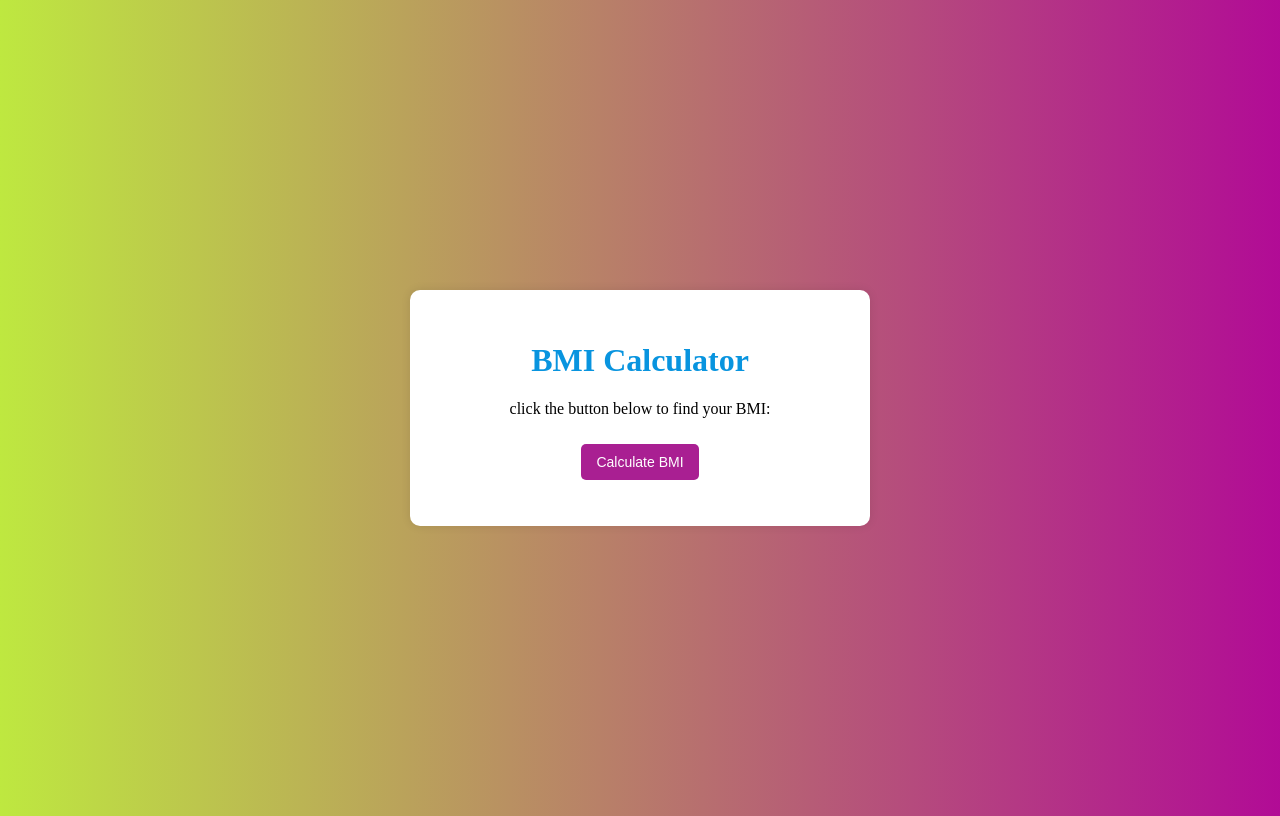
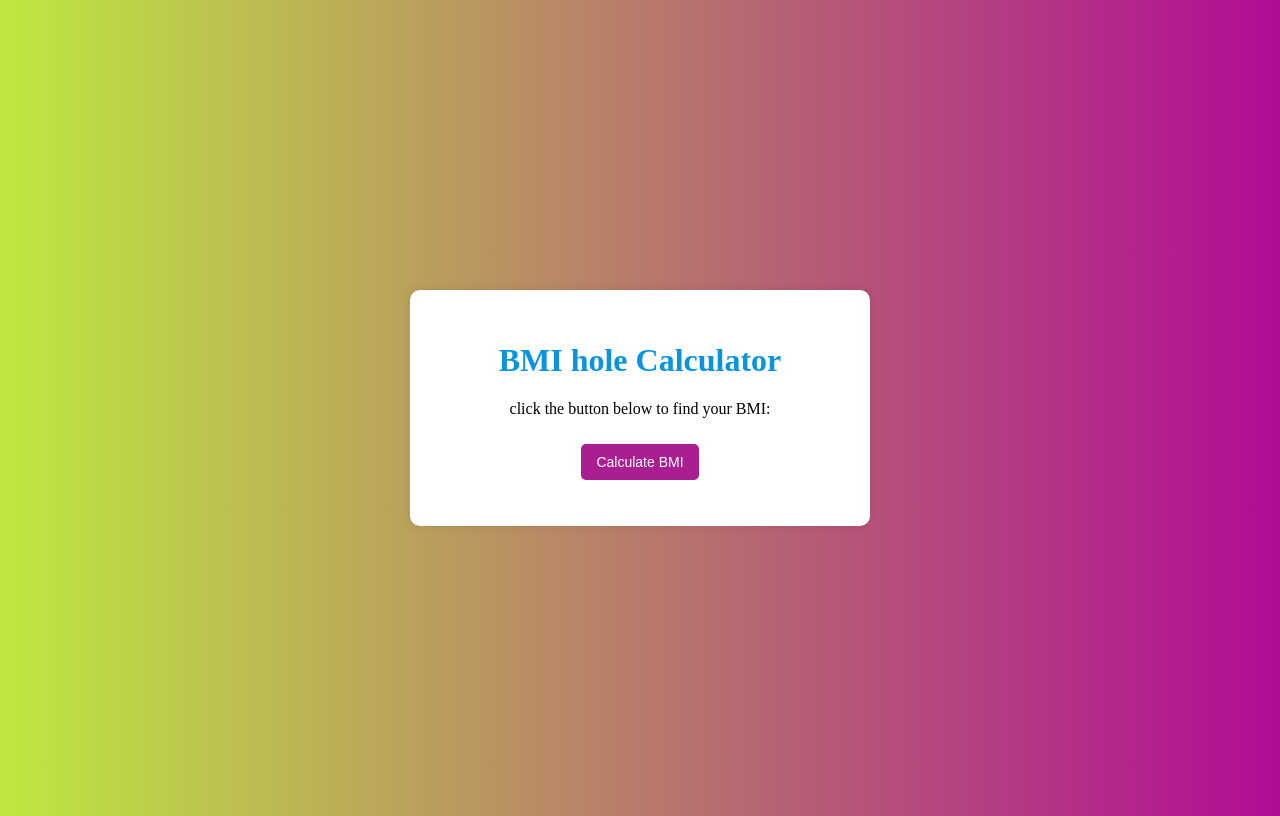
Before and after one commit to divakar-007/bmicals, a plain HTML site: page index.html in a window 1280 px wide. Drawn offline with Linux system fonts and the light colour scheme.

Commit message:
new update

```diff
--- a/index.html
+++ b/index.html
@@ -9,7 +9,7 @@
 <body>
 
   <div class="container">
-    <h1>BMI Calculator</h1>
+    <h1>BMI hole Calculator</h1>
     <p> click the button below to find your BMI:</p>
     <button onclick="calculatebmi()">Calculate BMI</button>
     <p id="result"></p>
```
